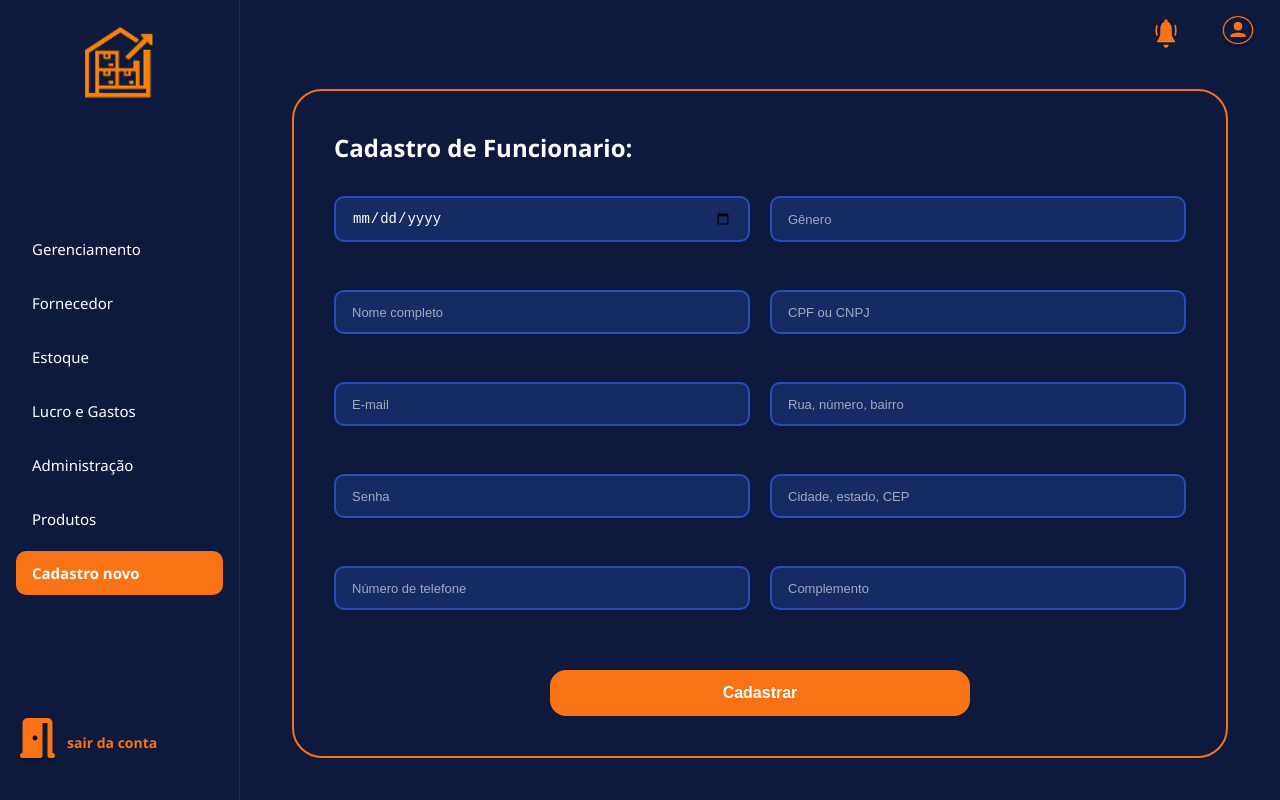
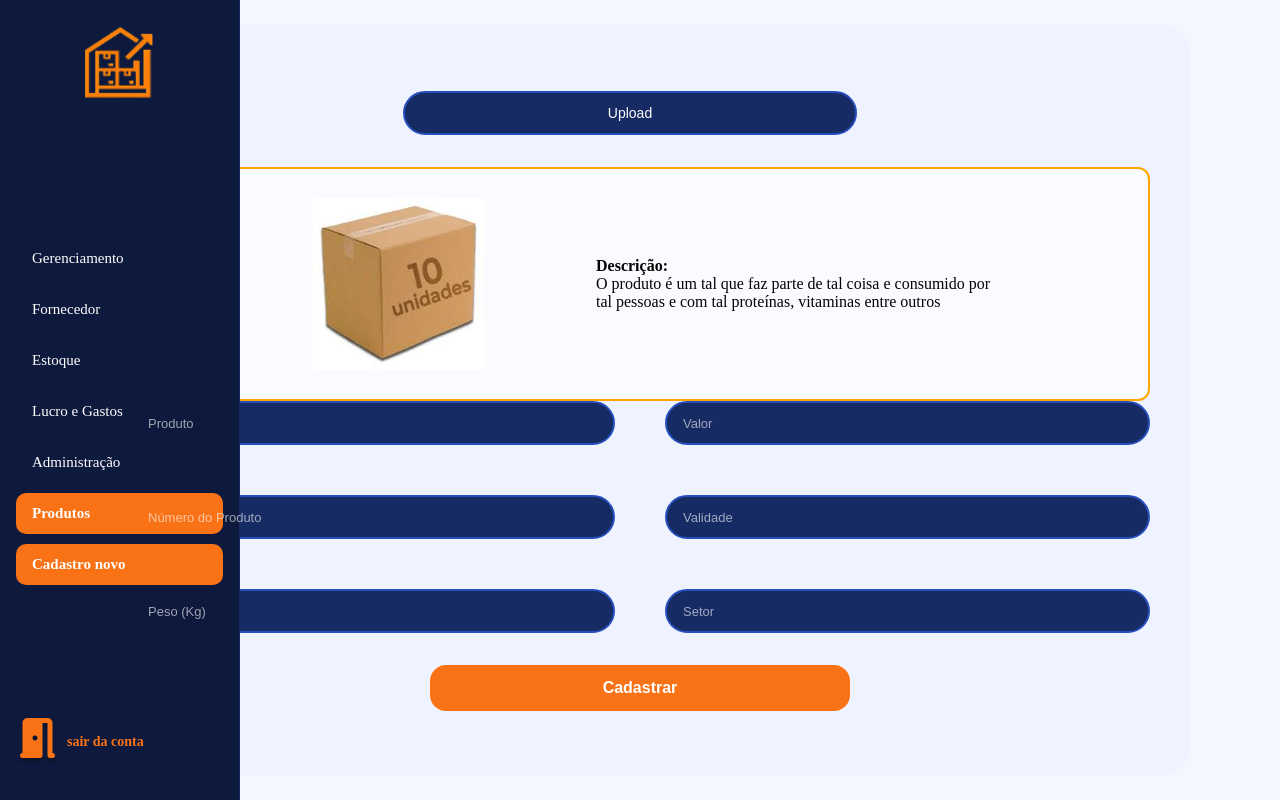
Before and after one commit to CortexTechCT/MercaDados_CT, a React (Vite) app in the folder MercaDadosCT/: page /Perfil in a window 1280 px wide. Built offline with nearby package versions, Linux system fonts and the light colour scheme.

Commit message:
subindo telas

```diff
--- a/MercaDadosCT/package.json
+++ b/MercaDadosCT/package.json
@@ -10,8 +10,10 @@
     "preview": "vite preview"
   },
   "dependencies": {
+    "axios": "^1.12.2",
     "react": "^19.1.1",
-    "react-dom": "^19.1.1"
+    "react-dom": "^19.1.1",
+    "react-router-dom": "^7.9.3"
   },
   "devDependencies": {
     "@eslint/js": "^9.36.0",
--- a/MercaDadosCT/src/App.jsx
+++ b/MercaDadosCT/src/App.jsx
@@ -1,15 +1,17 @@
 import { useState } from 'react'
-import { CadastroFuncionario } from './pages/CadastroUsuario/cadastrousuario'
+//  import { CadastroFuncionario } from './pages/CadastroUsuario/cadastrousuario'
 import './App.css'
-import {Login} from './pages/Login/login'
+//import {Login} from './pages/Login/login'
+import { Cadastroproduto } from './pages/CadastroProduto/cadastroproduto'
 
 function App() {
   const [count, setCount] = useState(0)
 
   return (
     <>
-
-  <CadastroFuncionario/>
+    <Cadastroproduto/>
+  {/*<Login/>*/}
+  {/* <CadastroFuncionario/> */}
     </>
   )
 }
--- a/MercaDadosCT/src/components/menulateral/MenuLateral.jsx
+++ b/MercaDadosCT/src/components/menulateral/MenuLateral.jsx
@@ -15,7 +15,7 @@ export const MenuLateral = () => {
           <li>Estoque</li>
           <li>Lucro e Gastos</li>
           <li>Administração</li>
-          <li>Produtos</li>
+          <li className="ativo">Produtos</li>
           <li className="ativo">Cadastro novo</li>
         </ul>
       </nav>
--- /dev/null
+++ b/MercaDadosCT/src/pages/CadastroProduto/cadastroproduto.css
@@ -0,0 +1,104 @@
+*{
+    padding: 0;
+    margin: 36;
+    box-sizing: border-box;
+}
+
+
+.container-geral {
+  display: flex;
+  background-color: #f5f7ff;
+  min-height: 100vh;
+}
+.descricao-produto{
+  display: flex;           /* coloca os elementos lado a lado */
+  justify-content: center;
+  align-items: center; /* alinha pelo topo */
+  border: 2px solid orange; /* só pra visualizar a linha */
+  padding: 20px;
+
+  gap: 83px;
+  background-color: #F9FBFF;
+border-radius: 12px;
+  height: 234px; ;
+  width: auto;
+
+}
+
+.img-produto {
+  width: 229px;   /* ajusta o tamanho da imagem */
+  height: auto;
+  gap: 30px;
+}
+
+.descricao-texto {
+  max-width: 400px; /* controla largura do texto */
+}
+
+
+.formulario-box {
+  background-color: #EFF3FF;
+  /* border: 2.9px solid #F97316; */
+  border-radius: 30px;
+  margin: 24px auto;
+  padding: 40px;
+  width: 90%;
+  max-width: 1100px;
+  color: rgb(3, 3, 3);
+
+}
+
+.formulario-grid{
+
+  display: grid;
+  grid-template-columns: repeat(2, 1fr);
+  gap: 50px;
+  margin-bottom: 32px;
+justify-content: space-between;
+
+}
+.formulario-grid input {
+  background-color: #162A63;
+  border: 2px solid #264fbd;
+  border-radius: 22px;
+  padding: 12px 16px;
+  color: white;
+  font-size: 14px;
+  outline: none;
+
+}
+.formulario-grid input::placeholder {
+  color: white;
+  font-size: 13px;
+  opacity: 0.6;
+}
+.upload-box{
+
+  display: grid;
+  grid-template-columns: repeat(2, 1fr);
+  gap: 20px;
+  margin-bottom: 32px;
+  justify-content: center;
+  display: flex;
+   width: 1000px;
+}
+
+.upload-box button{
+
+  background-color: #162A63;
+  border: 2px solid #264fbd;
+  border-radius: 22px;
+  padding: 12px 16px;
+  color: white;
+  font-size: 14px;
+  outline: none;
+
+  display:center ;
+ width: 454px;
+
+
+}
+.botao-box {
+  gap: 20px;
+
+}
--- /dev/null
+++ b/MercaDadosCT/src/pages/CadastroProduto/cadastroproduto.jsx
@@ -0,0 +1,48 @@
+import "./cadastroproduto.css";
+import { MenuLateral } from "../../components/menulateral/MenuLateral";
+import imagemCaixa from "../../assets/caixa.svg";
+import { Botao } from "../../components/botao/Botao";
+
+export const Cadastroproduto = () => {
+  return (
+    <div className="container-geral">
+      <MenuLateral />
+
+      <main className="formulario-box">
+        <h2>Produtos:</h2>
+
+
+        <div className="upload-box">
+          <button className="upload-btn">Upload</button>
+        </div>
+
+        {/* Descrição do produto */}
+        <div className="descricao-produto">
+          <img src={imagemCaixa} alt="Produto" className="img-produto" />
+          <div className="descricao-texto">
+            <strong>Descrição:</strong>
+            <p>
+              O produto é um tal que faz parte de tal coisa e consumido por tal
+              pessoas e com tal proteínas, vitaminas entre outros
+            </p>
+          </div>
+        </div>
+
+        {/* Inputs em grid */}
+        <form className="formulario-grid">
+          <input type="text" placeholder="Produto" />
+          <input type="text" placeholder="Valor" />
+          <input type="text" placeholder="Número do Produto" />
+          <input type="text" placeholder="Validade" />
+          <input type="text" placeholder="Peso (Kg)" />
+          <input type="text" placeholder="Setor" />
+        </form>
+
+        {/* Botão cadastrar */}
+        <div className="botao-box">
+          <Botao nomeBotao="Cadastrar" />
+        </div>
+      </main>
+    </div>
+  );
+};
```
Also changed, not shown: MercaDadosCT/src/assets/caixa.svg (added), MercaDadosCT/src/pages/CadastroUsuario/cadastrousuario.css (line endings or trailing spaces), 1 other file (tests, documents, lock files or other folders).
